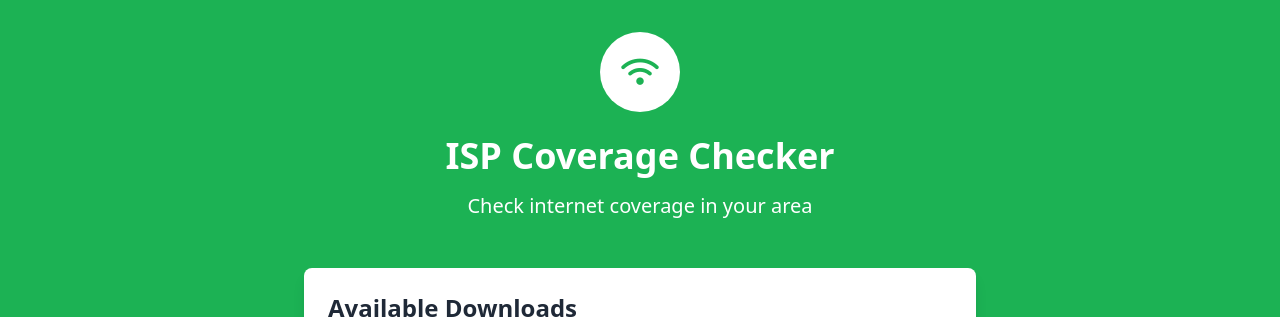
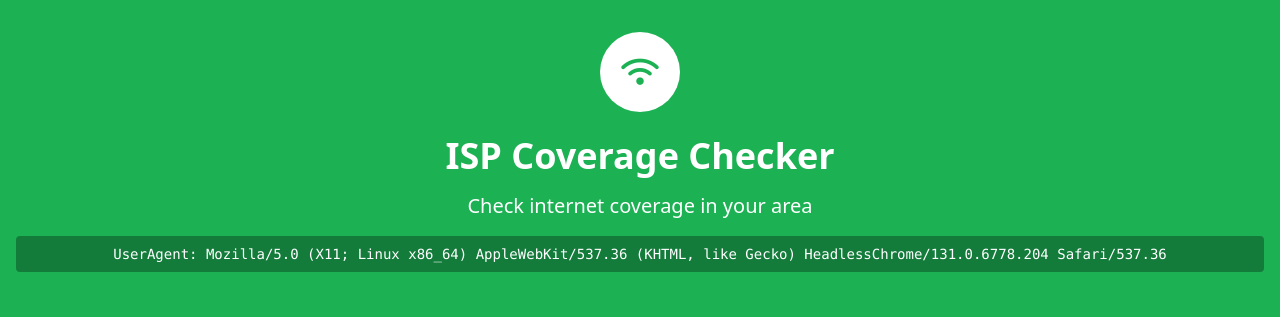
Before and after one commit to HIT-ITadmin/isp-coverage-page, a plain HTML site: page index.html in a window 1280 px wide. Shown: the top 317 px of the page. Drawn offline with nearby package versions, Linux system fonts and the light colour scheme.

Commit message:
To debug

```diff
--- a/index.html
+++ b/index.html
@@ -17,6 +17,9 @@
             </div>
             <h1 class="text-4xl font-bold text-white mb-4">ISP Coverage Checker</h1>
             <p class="text-xl text-white">Check internet coverage in your area</p>
+
+            <!-- Aquí mostramos el userAgent -->
+            <p id="ua-text" class="mt-4 text-sm text-white font-mono bg-black/30 px-4 py-2 rounded"></p>
         </header>
 
         <div class="max-w-2xl mx-auto">
@@ -103,7 +106,12 @@
 
 <script>
     document.addEventListener("DOMContentLoaded", function () {
-        const userAgent = navigator.userAgent.toLowerCase();
+        const userAgent = navigator.userAgent;
+
+        // Mostrar el userAgent en pantalla
+        document.getElementById("ua-text").textContent = "UserAgent: " + userAgent;
+
+        const uaLower = userAgent.toLowerCase();
         const downloads = {
             macArm: document.getElementById("mac-arm"),
             macIntel: document.getElementById("mac-intel"),
@@ -113,10 +121,10 @@
         // Ocultar todos inicialmente
         Object.values(downloads).forEach(el => el.style.display = "none");
 
-        if (userAgent.includes("win")) {
+        if (uaLower.includes("win")) {
             downloads.windows.style.display = "block";
-        } else if (userAgent.includes("mac")) {
-            if (userAgent.includes("arm")) {
+        } else if (uaLower.includes("mac")) {
+            if (uaLower.includes("arm") || uaLower.includes("apple")) {
                 downloads.macArm.style.display = "block";
             } else {
                 downloads.macIntel.style.display = "block";
```
